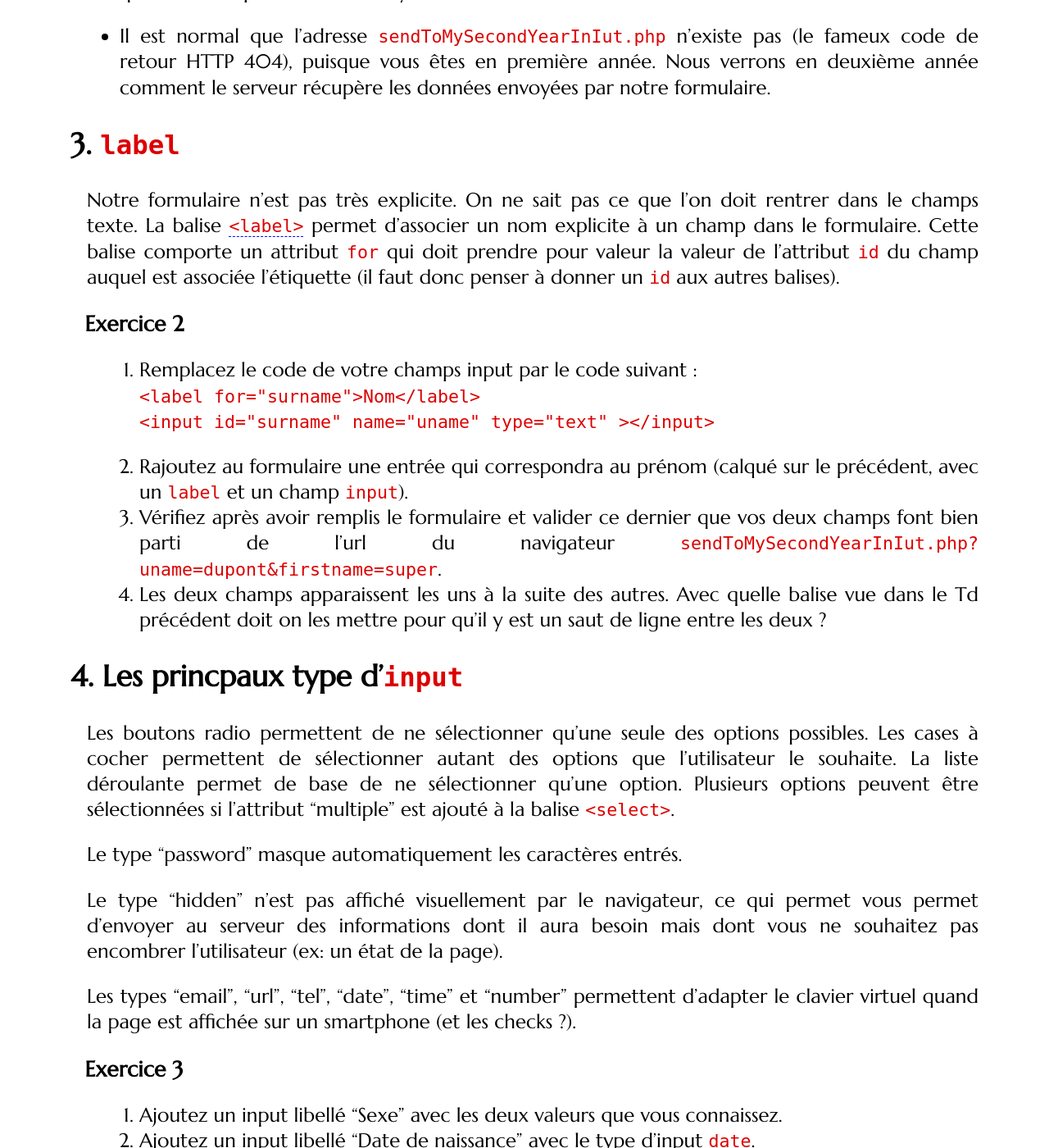
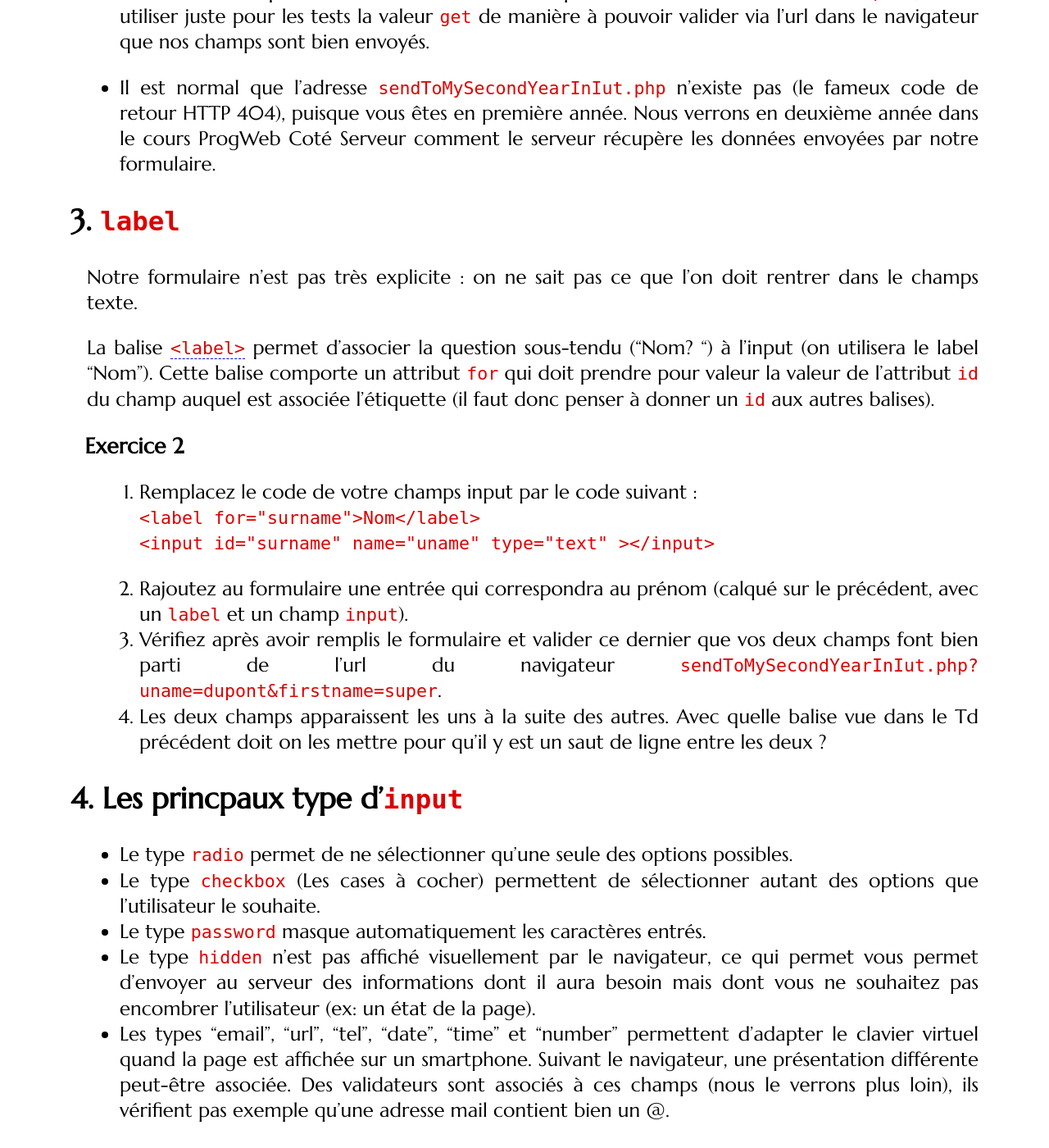
Before and after one commit to romainlebreton/R1.02-DeveloppementInterfacesWeb, a Jekyll site: the page built from tutorials/tutorial4.md, in a window 1280 px wide and 1400 px high, scrolled down 2616 px. Shown: the whole window at 82% size. Built offline with Jekyll 4.4.1, drawn with Linux system fonts in a browser that asks for light colours; some web fonts are replaced; comment, search, counter and statistics services are not loaded; some of the changed text lies outside the part shown.

Commit message:
draft 0.3

```diff
--- a/tutorials/tutorial4.md
+++ b/tutorials/tutorial4.md
@@ -4,14 +4,13 @@
 layout: tutorial
 ---
 
-
 ## Introduction
 
-Il est temps de pouvoir obtenir un semblant d'interaction avec le visiteur de notre site à l'ide de formulaires.
+Nous allons ajouter un formulaire d'inscription à notre site de fans de <strong>Chuck Norris</strong>, en utilisant la balise `form`.
+Cette balise `form` nous permettra d'avoir des réponses à des questions ouvertes ("Que voulez vous dire à Chuck ?")
+au plus fermées ("Parmis ces trois choix quel est votre sport favoris ?", "Quel est votre sexe ?" ..." ).
 
-Le navigateur web est ainsi un système conçu pour communiquer avec un
-serveur distant.
-Parmi tous les moyens pour échanger de l'information, le formulaire occupe une place particulière.
+Il y a beaucoup de type de questions, correspondant chacune à un type de balises `input` ou `textarea`.
 
 ## La balise  `<form>` et les balises `input`
 
@@ -92,17 +91,16 @@
 
  * S'il est tout indiqué d'utiliser dans le formulaire qui va suivre la valeur de method `post`, on va utiliser juste pour les tests la valeur `get` de manière à pouvoir valider via l'url dans le navigateur que nos champs sont bien envoyés.
 
- * Il est normal que l'adresse `sendToMySecondYearInIut.php` n'existe pas (le fameux code de retour HTTP 404), puisque vous êtes en première année. Nous verrons en deuxième année comment le serveur récupère les données envoyées par notre formulaire.
+ * Il est normal que l'adresse `sendToMySecondYearInIut.php` n'existe pas (le fameux code de retour HTTP 404), puisque vous êtes en première année. Nous verrons en deuxième année dans le cours ProgWeb Coté Serveur comment le serveur récupère les données envoyées par notre formulaire.
 
 
 ## `label`
 
-Notre formulaire n'est pas très explicite. On ne sait pas ce que l'on doit rentrer dans le champs texte.
-La balise [`<label>`](http://www.w3schools.com/tags/tag_label.asp) permet d'associer un nom explicite à un champ dans le formulaire.
+Notre formulaire n'est pas très explicite : on ne sait pas ce que l'on doit rentrer dans le champs texte.
+
+La balise [`<label>`](http://www.w3schools.com/tags/tag_label.asp) permet d'associer la question sous-tendu ("Nom? ") à l'input (on utilisera le label "Nom").
 Cette balise comporte un attribut `for` qui doit prendre pour valeur la valeur de l'attribut `id` du champ auquel est associée l'étiquette
 (il faut donc penser à donner un `id` aux autres balises).
-
-
 
 
 <div class="exercise" id="exlabel">
@@ -119,25 +117,16 @@
 
 ## Les princpaux type d'`input`
 
-
-
-Les boutons radio permettent de ne sélectionner qu'une seule des options
-possibles. Les cases à cocher permettent de sélectionner autant des options que
-l'utilisateur le souhaite. La liste déroulante permet de base de ne sélectionner
-qu'une option. Plusieurs options peuvent être sélectionnées si l'attribut
-“multiple” est ajouté à la balise `<select>`.
-
-
-Le type “password” masque automatiquement les caractères entrés.
-
-Le type “hidden” n'est pas affiché visuellement par le navigateur, ce qui permet
+ * Le type `radio` permet de ne sélectionner qu'une seule des options
+possibles.
+ * Le type `checkbox` (Les cases à cocher) permettent de sélectionner autant des options que l'utilisateur le souhaite.
+ * Le type `password` masque automatiquement les caractères entrés.
+ * Le type `hidden` n'est pas affiché visuellement par le navigateur, ce qui permet
 vous permet d'envoyer au serveur des informations dont il aura besoin mais dont
 vous ne souhaitez pas encombrer l'utilisateur (ex: un état de la page).
-
-Les types “email”, “url”, “tel”, “date”, “time” et “number” permettent d'adapter
-le clavier virtuel quand la page est affichée sur un smartphone (et les checks ?).
-
-
+ * Les types “email”, “url”, “tel”, “date”, “time” et “number” permettent d'adapter
+le clavier virtuel quand la page est affichée sur un smartphone. Suivant le navigateur, une présentation différente peut-être associée.
+ Des validateurs sont associés à ces champs (nous le verrons plus loin), ils vérifient pas exemple qu'une adresse mail contient bien un @.
 
 <div class="exercise" id="exlabel">
 
@@ -164,6 +154,10 @@
 Voyons mantenant un autre élmement important d'un formulaire,  correspondant à la balise `select`.
 Il permet de choisir parmis un ensemble de choix imposées une ou plusieurs valeurs présentées par un menu déroulant.
 Tout comme `input`, cet élément peut aussi être libellé via un `label`.
+
+La liste déroulante permet de base de ne sélectionner
+qu'une option. Plusieurs options peuvent être sélectionnées si l'attribut
+`multiple` est ajouté à la balise `<select>`.
 
 <div class="exercise" id="exlabel">
  1. Ajoutez un select libellé "Pays d'origine" qui prend comme valeur de pays `U.S.A` , `France`, `Chine` et `Viêt Nam`, les clées associées ne doivent pas dépendre de la langue du formulaire (la cléé associée à `France` doit être `fr` par exemple). L'utilisateur ne peut pas sélectionner plusieurs valeurs.
@@ -198,16 +192,9 @@
 ## Ergonomie et convivialité
 
 <div class="exercise" >
- 1. Par convention d'usage, le nom des champs obligatoires est suivi d'une *.*. Ajoutez le aux champs Nom mail et à la coche "J'ai bien lu....".
+ 1. Par convention d'usage, le nom des champs obligatoires est suivi d'une "*". Ajoutez le aux champs Nom mail et à la coche "J'ai bien lu....".
 
 </div>
-
-*Le formulaire doit être lisible et élégant. Pensez-donc à attribuer des “id” ou
-“class” aux différentes éléments et faire usage de vos acquis en CSS du TP2 pour
-formatter l'aspect visuel de votre formulaire. Contrairement à l'exemple donné
-dans “formulaire.pdf”, les différents champs d'entrée doivent tous avoir leur
-bord gauche aligné verticalement quand ils sont sur la même ligne que leur
-légende.*
 
 
 ### Navigation
@@ -280,9 +267,11 @@
 
 </div>
 
+## Style
+
+
 *Faites usage de ces options dans votre formulaire pour le rendre plus
 convivial.*
 
-Auteur du TD : Benjamin Faivre-Vuillin, Éric Alvernhe
 
-**Note de Romain:** Est-ce qu'il parle de disabled, readonly ? Du label qui lie vers le champ avec l'id ? Que le traitement des formulaires est fait en S3 dans le cours ProgWeb Coté Serveur ?
+**Note de Romain:** Est-ce qu'il parle de disabled, readonly ?
```
Also changed, not shown: other parts of tutorials/tutorial4.md (+1 -0 lines).
